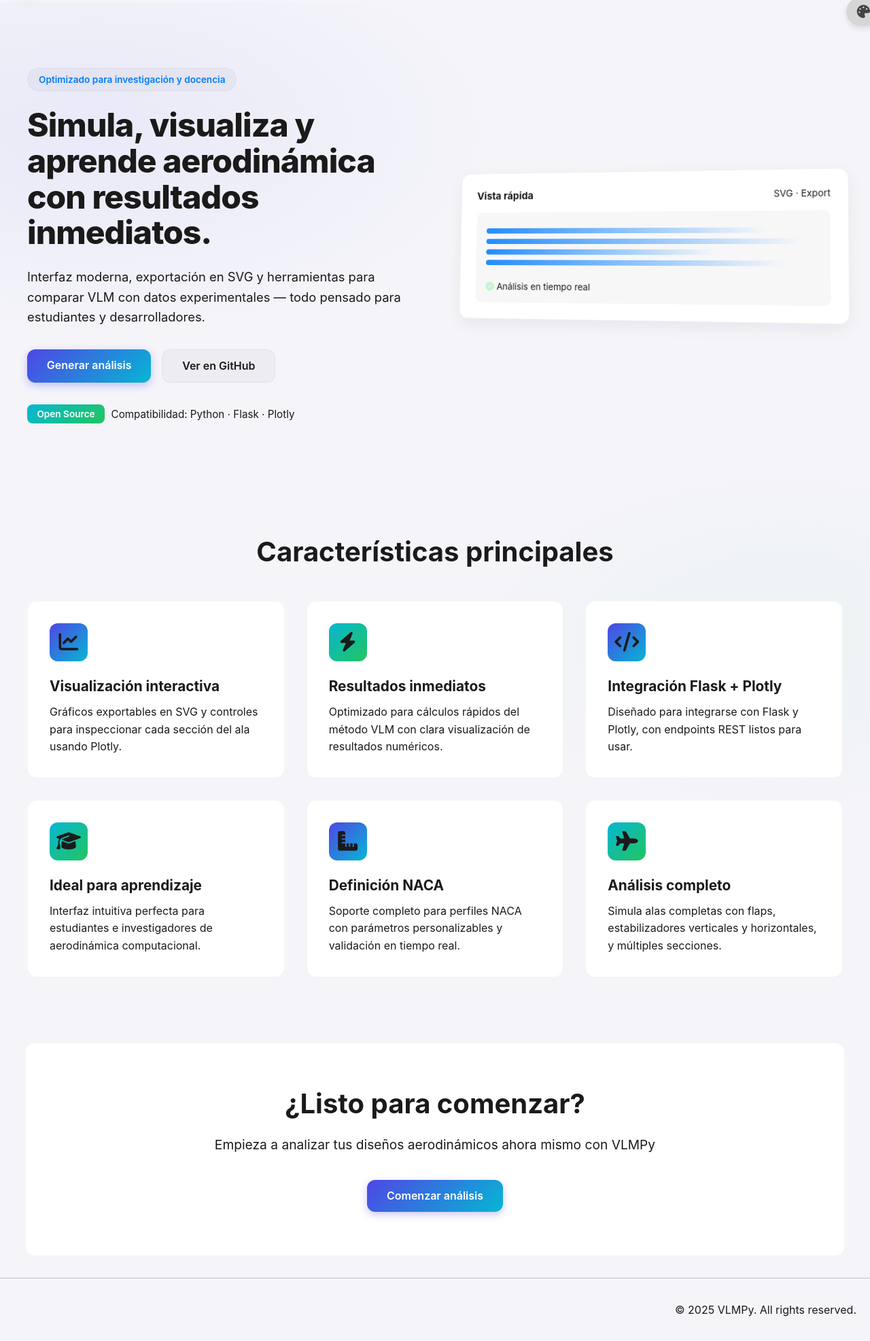
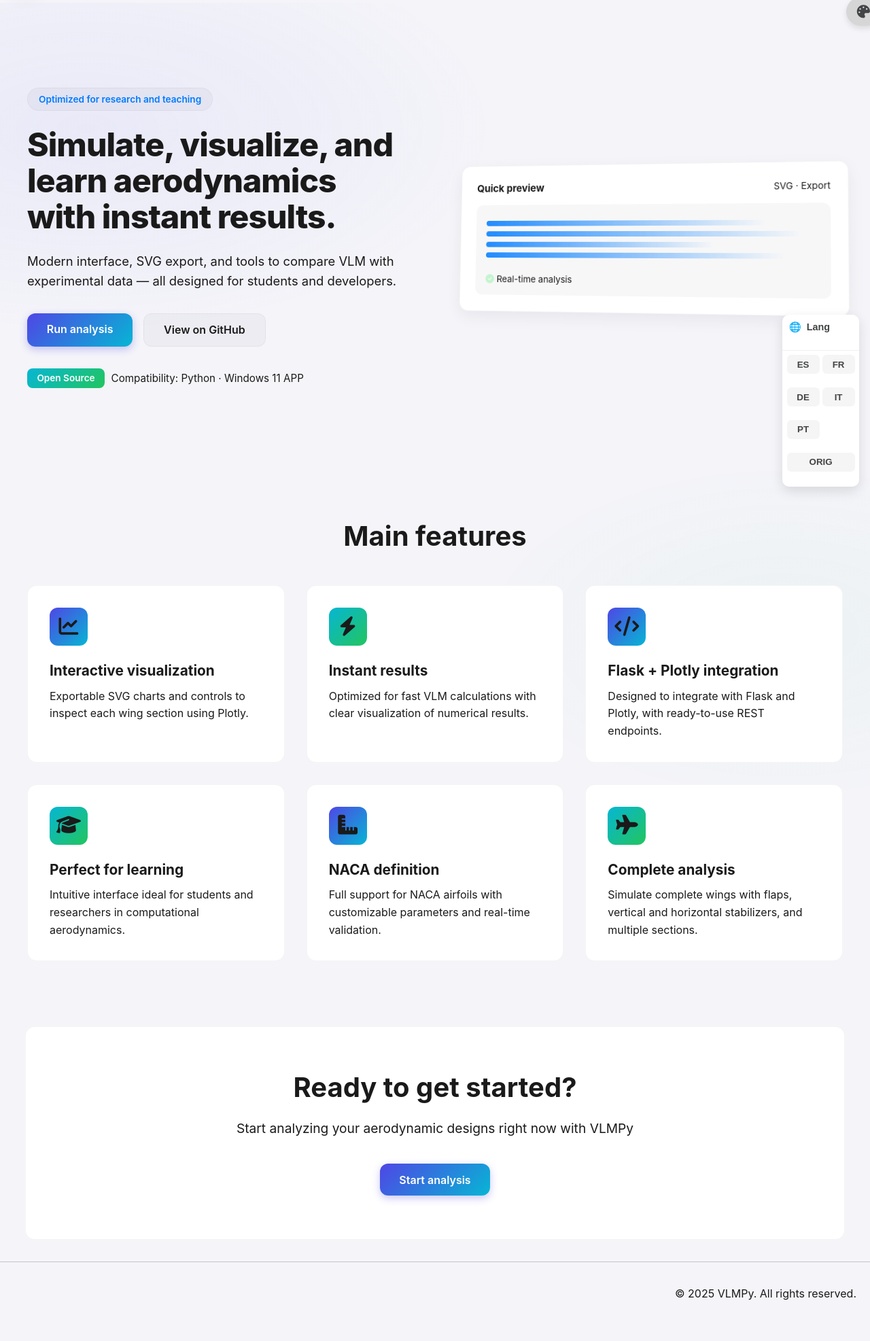
Before and after one commit to JaviLendi/VLMPy, a Flask app: page / in a window 1280 px wide. Shown: the part 68-2041 px from the top of the page at 68% size. After the commit the page ends 1981 px from the top, so only its background shows below. Run offline with Flask 3, Linux system fonts and the light colour scheme; data that the repository does not hold is empty; parts of the project's set-up code (start-up, migrations or seed data) failed here and were passed over; some libraries are stand-ins or nearby versions.

Commit message:
Add auto-translate widget and update landing page to English
Introduces a floating auto-translate widget using Google Translate for supported languages. Updates the landing page (welcome.html) content and labels from Spanish to English, modifies CSS for config description styling, and updates the main app entry point to use Flask's app.run. Also adds new airfoil config and state files, and updates cached plane variables.

```diff
--- a/src/vlm/app.py
+++ b/src/vlm/app.py
@@ -1028,7 +1028,7 @@ def validate_airfoil_config():
 if __name__ == "__main__":
     optimize_resources()
     try:
-        #app.run(host='0.0.0.0', port=5001, debug=True, threaded=True)
-        ui.run()
+        app.run(host='0.0.0.0', port=5001, debug=True, threaded=True)
+        #ui.run()
     finally:
         thread_pool.shutdown(wait=True)
--- a/src/vlm/data/cache_plane_variables.txt
+++ b/src/vlm/data/cache_plane_variables.txt
@@ -1 +1 @@
-wing_sections: [{'chord_root': 1.0, 'chord_tip': 0.8, 'span_fraction': 8.0, 'sweep': np.float64(0.5235987755982988), 'alpha': np.float64(0.05235987755982989), 'dihedral': np.float64(0.06981317007977318), 'NACA_root': '3215', 'NACA_tip': '1310', 'flap_start': 0.6, 'flap_end': 0.9, 'flap_hinge_chord': 0.5, 'deflection_angle': np.float64(0.05235987755982989), 'deflection_type': 'symmetrical'}]
+wing_sections: [{'chord_root': 1.0, 'chord_tip': 0.8, 'span_fraction': 8.0, 'sweep': np.float64(0.5235987755982988), 'alpha': np.float64(0.05235987755982989), 'dihedral': np.float64(0.06981317007977318), 'NACA_root': '3215', 'NACA_tip': '1310'}]
--- a/src/vlm/static/css/style.css
+++ b/src/vlm/static/css/style.css
@@ -232,6 +232,10 @@ html, body {
     padding: 0;
 }
 
+.config-description {
+    background-color: var(--secondary-bg);
+}
+
 /* Responsive Navbar with Hamburger */
 @media (max-width: 768px) {
     .navbar {
--- /dev/null
+++ b/src/vlm/static/js/auto-translate.js
@@ -0,0 +1,155 @@
+// static/js/auto-translate.js
+(function(){
+  if (window._vlmpy_translate_loaded) return;
+  window._vlmpy_translate_loaded = true;
+
+  // Opciones: idiomas que quieres ofrecer
+  const SUPPORTED_LANGS = ['es','fr','de','it','pt']; // añade/elimina códigos ISO
+  const PAGE_LANG = (document.documentElement.lang || 'en').split('-')[0];
+
+  // Helper: set cookie for Google Translate (used by widget)
+  function setGoogTransCookie(from, to) {
+    // No domain => cookie para el host actual
+    document.cookie = 'googtrans=/' + from + '/' + to + ';path=/';
+    document.cookie = 'googtrans=/' + from + '/' + to + ';path=/;domain=' + location.hostname;
+  }
+
+  // Create container for the Google widget (it will render the select if present)
+  const container = document.createElement('div');
+  container.id = 'google_translate_element';
+  // minimal hidden container: we will use our custom UI, but widget needs an element
+  container.style.display = 'none';
+  document.body.appendChild(container);
+
+  // Build a small floating UI (bottom-right)
+  const floatWrap = document.createElement('div');
+  floatWrap.setAttribute('aria-hidden','false');
+  floatWrap.style.position = 'fixed';
+  floatWrap.style.right = '1rem';
+  floatWrap.style.bottom = '1rem';
+  floatWrap.style.zIndex = 999999;
+  floatWrap.style.fontFamily = 'Inter, Arial, sans-serif';
+  floatWrap.style.userSelect = 'none';
+  floatWrap.style.boxShadow = '0 6px 18px rgba(0,0,0,0.12)';
+  floatWrap.style.borderRadius = '10px';
+  floatWrap.style.overflow = 'hidden';
+  floatWrap.style.background = 'var(--card-bg, #fff)';
+  floatWrap.style.backdropFilter = 'blur(4px)';
+  floatWrap.style.minWidth = '48px';
+
+  // Toggle button
+  const toggleBtn = document.createElement('button');
+  toggleBtn.type = 'button';
+  toggleBtn.title = 'Idioma / Language';
+  toggleBtn.style.border = 'none';
+  toggleBtn.style.background = 'transparent';
+  toggleBtn.style.padding = '0.6rem';
+  toggleBtn.style.cursor = 'pointer';
+  toggleBtn.style.display = 'flex';
+  toggleBtn.style.alignItems = 'center';
+  toggleBtn.style.gap = '0.5rem';
+  toggleBtn.style.fontSize = '0.9rem';
+
+  const globe = document.createElement('span');
+  globe.textContent = '🌐';
+  toggleBtn.appendChild(globe);
+  const label = document.createElement('span');
+  label.textContent = (navigator.language && navigator.language.startsWith('es')) ? 'ES' : 'Lang';
+  label.style.fontWeight = '600';
+  toggleBtn.appendChild(label);
+  floatWrap.appendChild(toggleBtn);
+
+  // Panel with language buttons (hidden by default)
+  const panel = document.createElement('div');
+  panel.style.display = 'none';
+  panel.style.padding = '0.4rem';
+  panel.style.borderTop = '1px solid rgba(0,0,0,0.06)';
+  panel.style.background = 'transparent';
+  panel.style.display = 'grid';
+  panel.style.gridTemplateColumns = 'repeat(2, auto)';
+  panel.style.gap = '0.25rem';
+
+  // Add language buttons
+  SUPPORTED_LANGS.forEach(code => {
+    const b = document.createElement('button');
+    b.type = 'button';
+    b.textContent = code.toUpperCase();
+    b.dataset.lang = code;
+    b.style.border = 'none';
+    b.style.padding = '0.4rem 0.6rem';
+    b.style.borderRadius = '6px';
+    b.style.cursor = 'pointer';
+    b.style.fontWeight = '600';
+    b.style.background = 'rgba(0,0,0,0.04)';
+    b.addEventListener('click', () => {
+      // Set cookie then reload to apply translation via Google widget
+      setGoogTransCookie(PAGE_LANG, code);
+      // give a tiny delay for cookie to be set
+      setTimeout(() => location.reload(), 300);
+    });
+    panel.appendChild(b);
+  });
+
+  // Button to reset to original language
+  const reset = document.createElement('button');
+  reset.type = 'button';
+  reset.textContent = 'ORIG';
+  reset.style.border = 'none';
+  reset.style.padding = '0.4rem 0.6rem';
+  reset.style.borderRadius = '6px';
+  reset.style.cursor = 'pointer';
+  reset.style.gridColumn = '1 / -1';
+  reset.style.fontWeight = '600';
+  reset.style.background = 'rgba(0,0,0,0.04)';
+  reset.addEventListener('click', () => {
+    setGoogTransCookie(PAGE_LANG, PAGE_LANG);
+    setTimeout(() => location.reload(), 300);
+  });
+  panel.appendChild(reset);
+
+  floatWrap.appendChild(panel);
+  document.body.appendChild(floatWrap);
+
+  // Toggle panel open/close
+  let open = false;
+  toggleBtn.addEventListener('click', (e) => {
+    e.stopPropagation();
+    open = !open;
+    panel.style.display = open ? 'grid' : 'none';
+  });
+  document.addEventListener('click', (e) => {
+    if (!floatWrap.contains(e.target)) {
+      open = false;
+      panel.style.display = 'none';
+    }
+  });
+
+  // Define callback expected by Google's script
+  window.googleTranslateElementInit = function() {
+    try {
+      new google.translate.TranslateElement({
+        pageLanguage: PAGE_LANG,
+        layout: google.translate.TranslateElement.InlineLayout.SIMPLE
+      }, 'google_translate_element');
+    } catch (e) {
+      // ignore
+      // console.warn('Google translate init failed', e);
+    }
+  };
+
+  // If the browser language is one of supported, auto-set cookie to translate automatically
+  const userLang = (navigator.language || navigator.userLanguage || 'en').split('-')[0];
+  if (SUPPORTED_LANGS.includes(userLang) && userLang !== PAGE_LANG) {
+    // set cookie to auto-translate from PAGE_LANG -> userLang (applied after script loads)
+    setGoogTransCookie(PAGE_LANG, userLang);
+    label.textContent = userLang.toUpperCase();
+  }
+
+  // Load Google Translate script
+  const s = document.createElement('script');
+  s.src = '//translate.google.com/translate_a/element.js?cb=googleTranslateElementInit';
+  s.async = true;
+  s.defer = true;
+  document.head.appendChild(s);
+
+})();
--- a/src/vlm/templates/base.html
+++ b/src/vlm/templates/base.html
@@ -9,6 +9,7 @@
     <link rel="stylesheet" href="https://cdnjs.cloudflare.com/ajax/libs/font-awesome/6.4.0/css/all.min.css">
     <link rel="stylesheet" href="https://fonts.googleapis.com/icon?family=Material+Icons">
     <link href="https://fonts.googleapis.com/css2?family=Material+Symbols+Outlined" rel="stylesheet" />
+    <script defer src="{{ url_for('static', filename='js/auto-translate.js') }}"></script>
     <script defer src="{{ url_for('static', filename='js/plotly-3.0.1.min.js') }}"></script>
     <script defer src="{{ url_for('static', filename='js/message-center.js') }}"></script>
     <script defer src="{{ url_for('static', filename='js/config-manager.js') }}"></script>
--- a/src/vlm/templates/welcome.html
+++ b/src/vlm/templates/welcome.html
@@ -4,25 +4,25 @@
     <!-- Hero Section -->
     <section class="landing-hero">
         <div class="landing-hero-left">
-            <span class="eyebrow">Optimizado para investigación y docencia</span>
-            <h2 class="hero-title">Simula, visualiza y aprende aerodinámica <br> con resultados inmediatos.</h2>
-            <p class="hero-subtitle">Interfaz moderna, exportación en SVG y herramientas para comparar VLM con datos experimentales — todo pensado para estudiantes y desarrolladores.</p>
+            <span class="eyebrow">Optimized for research and teaching</span>
+            <h2 class="hero-title">Simulate, visualize, and learn aerodynamics <br> with instant results.</h2>
+            <p class="hero-subtitle">Modern interface, SVG export, and tools to compare VLM with experimental data — all designed for students and developers.</p>
 
             <div class="landing-hero-ctas">
-                <a class="landing-btn primary" href="/airfoil">Generar análisis</a>
-                <a class="landing-btn secondary" href="https://github.com/yourusername/VLMPy" target="_blank">Ver en GitHub</a>
+                <a class="landing-btn primary" href="/airfoil">Run analysis</a>
+                <a class="landing-btn secondary" href="https://github.com/JaviLendi/VLMPy" target="_blank">View on GitHub</a>
             </div>
 
             <div class="landing-hero-meta">
                 <div class="landing-badge">Open Source</div>
-                <div class="meta-text">Compatibilidad: Python · Flask · Plotly</div>
+                <div class="meta-text">Compatibility: Python · Windows 11 APP</div>
             </div>
         </div>
 
         <aside class="landing-hero-right">
             <div class="landing-preview-card">
                 <div class="landing-preview-header">
-                    <strong>Vista rápida</strong>
+                    <strong>Quick preview</strong>
                     <small>SVG · Export</small>
                 </div>
 
@@ -36,7 +36,7 @@
                         </div>
                     </div>
                     <div style="margin-top:1rem;font-size:0.85rem;color:var(--landing-muted)">
-                        <i class="fas fa-check-circle" style="color:var(--success-color)"></i> Análisis en tiempo real
+                        <i class="fas fa-check-circle" style="color:var(--success-color)"></i> Real-time analysis
                     </div>
                 </div>
             </div>
@@ -45,68 +45,68 @@
 
     <!-- Features Section -->
     <section class="landing-features">
-        <h3>Características principales</h3>
+        <h3>Main features</h3>
         <div class="landing-features-grid">
             <div class="landing-feature-card">
                 <div class="landing-feature-icon" style="background:var(--landing-accent-1)">
                     <i class="fas fa-chart-line"></i>
                 </div>
-                <h4>Visualización interactiva</h4>
-                <p>Gráficos exportables en SVG y controles para inspeccionar cada sección del ala usando Plotly.</p>
+                <h4>Interactive visualization</h4>
+                <p>Exportable SVG charts and controls to inspect each wing section using Plotly.</p>
             </div>
 
             <div class="landing-feature-card">
                 <div class="landing-feature-icon" style="background:var(--landing-accent-2)">
                     <i class="fas fa-bolt"></i>
                 </div>
-                <h4>Resultados inmediatos</h4>
-                <p>Optimizado para cálculos rápidos del método VLM con clara visualización de resultados numéricos.</p>
+                <h4>Instant results</h4>
+                <p>Optimized for fast VLM calculations with clear visualization of numerical results.</p>
             </div>
 
             <div class="landing-feature-card">
                 <div class="landing-feature-icon" style="background:var(--landing-accent-1)">
                     <i class="fas fa-code"></i>
                 </div>
-                <h4>Integración Flask + Plotly</h4>
-                <p>Diseñado para integrarse con Flask y Plotly, con endpoints REST listos para usar.</p>
+                <h4>Flask + Plotly integration</h4>
+                <p>Designed to integrate with Flask and Plotly, with ready-to-use REST endpoints.</p>
             </div>
 
             <div class="landing-feature-card">
                 <div class="landing-feature-icon" style="background:var(--landing-accent-2)">
                     <i class="fas fa-graduation-cap"></i>
                 </div>
-                <h4>Ideal para aprendizaje</h4>
-                <p>Interfaz intuitiva perfecta para estudiantes e investigadores de aerodinámica computacional.</p>
+                <h4>Perfect for learning</h4>
+                <p>Intuitive interface ideal for students and researchers in computational aerodynamics.</p>
             </div>
 
             <div class="landing-feature-card">
                 <div class="landing-feature-icon" style="background:var(--landing-accent-1)">
                     <i class="fas fa-ruler-combined"></i>
                 </div>
-                <h4>Definición NACA</h4>
-                <p>Soporte completo para perfiles NACA con parámetros personalizables y validación en tiempo real.</p>
+                <h4>NACA definition</h4>
+                <p>Full support for NACA airfoils with customizable parameters and real-time validation.</p>
             </div>
 
             <div class="landing-feature-card">
                 <div class="landing-feature-icon" style="background:var(--landing-accent-2)">
                     <i class="fas fa-plane"></i>
                 </div>
-                <h4>Análisis completo</h4>
-                <p>Simula alas completas con flaps, estabilizadores verticales y horizontales, y múltiples secciones.</p>
+                <h4>Complete analysis</h4>
+                <p>Simulate complete wings with flaps, vertical and horizontal stabilizers, and multiple sections.</p>
             </div>
         </div>
     </section>
 
     <!-- CTA Section -->
     <section class="landing-cta">
-        <h3>¿Listo para comenzar?</h3>
-        <p>Empieza a analizar tus diseños aerodinámicos ahora mismo con VLMPy</p>
-        <a class="landing-btn primary" href="/airfoil">Comenzar análisis</a>
+        <h3>Ready to get started?</h3>
+        <p>Start analyzing your aerodynamic designs right now with VLMPy</p>
+        <a class="landing-btn primary" href="/airfoil">Start analysis</a>
     </section>
 </div>
 
 <script>
-// Script para manejar el menú móvil en la landing page
+// Script to handle mobile menu on the landing page
 document.addEventListener('DOMContentLoaded', function() {
     const landingMenuToggle = document.getElementById('landing-menu-toggle');
     const sidebar = document.querySelector('.sidebar');
@@ -121,7 +121,7 @@ document.addEventListener('DOMContentLoaded', function() {
         });
     }
 
-    // Cerrar sidebar al hacer click en overlay
+    // Close sidebar when clicking overlay
     if (overlay) {
         overlay.addEventListener('click', function() {
             sidebar.classList.remove('active');
@@ -132,10 +132,10 @@ document.addEventListener('DOMContentLoaded', function() {
         });
     }
 
-    // Marcar la página como welcome-page para aplicar estilos especiales
+    // Mark page as welcome-page for special styles
     document.body.classList.add('welcome-page');
 
-    // Efecto parallax suave para el hero
+    // Smooth parallax effect for hero
     let ticking = false;
     window.addEventListener('scroll', function() {
         if (!ticking) {
```
Also changed, not shown: src/vlm/data/saved_configs/airfoil_hgj.json (added, +21 -0 lines), 1 other file.
